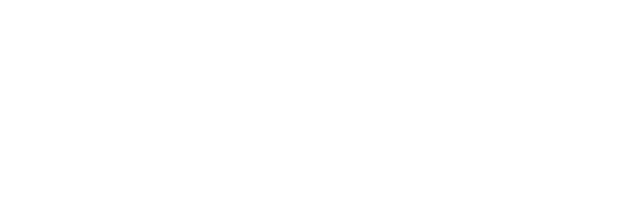
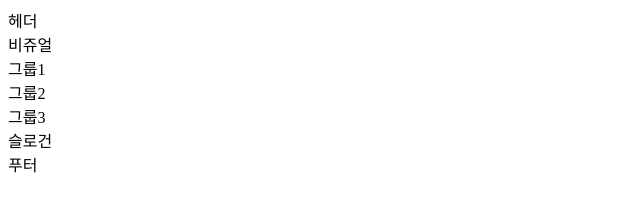
Before and after one commit to lulla-by/HTML5, a website: page index.html in a window 1280 px wide. Shown: the whole page, without its empty margins (0-640 px from the left). Drawn offline with Linux system fonts and the light colour scheme.

Commit message:
웹카페 구조 생성

```diff
--- a/index.html
+++ b/index.html
@@ -1,12 +1,27 @@
 <!DOCTYPE html>
 <html lang="ko-KR">
+
 <head>
   <meta charset="UTF-8" />
   <meta http-equiv="X-UA-Compatible" content="IE=edge" />
   <meta name="viewport" content="width=device-width, initial-scale=1.0" />
   <title>웹카페(나는 공유말고 은우가 좋드라)</title>
 </head>
+
 <body>
+<header class="header">헤더</header>
+<div class="visual">비쥬얼</div>
+<main class="main">
+  <div class="group group1">그룹1</div>
+  <div class="group group2">그룹2</div>
+  <div class="group group3">그룹3</div>
+</main>
+<article class="slogan">슬로건</article>
+<footer class="footer">
+  <div class="footer-inner">
+    푸터
+  </div>
+</footer>
+</body>
 
-</body>
 </html>
```
